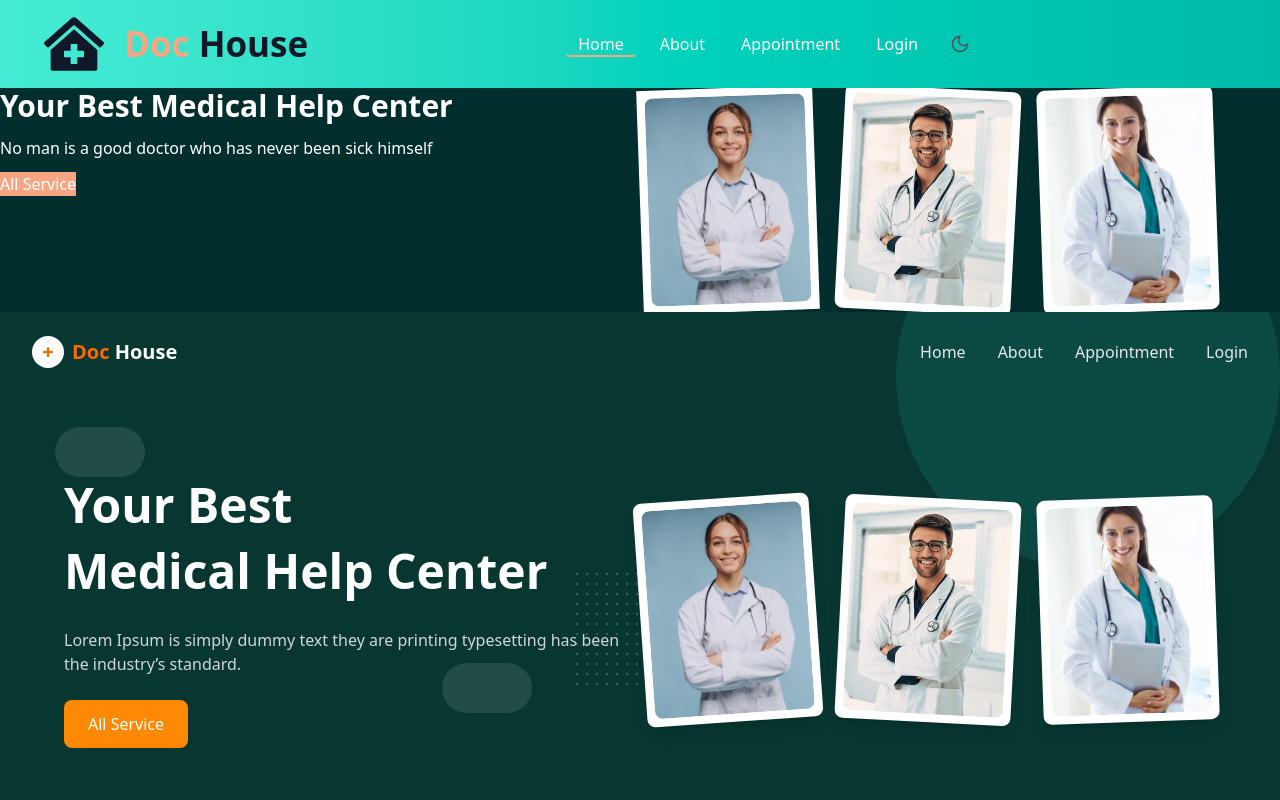
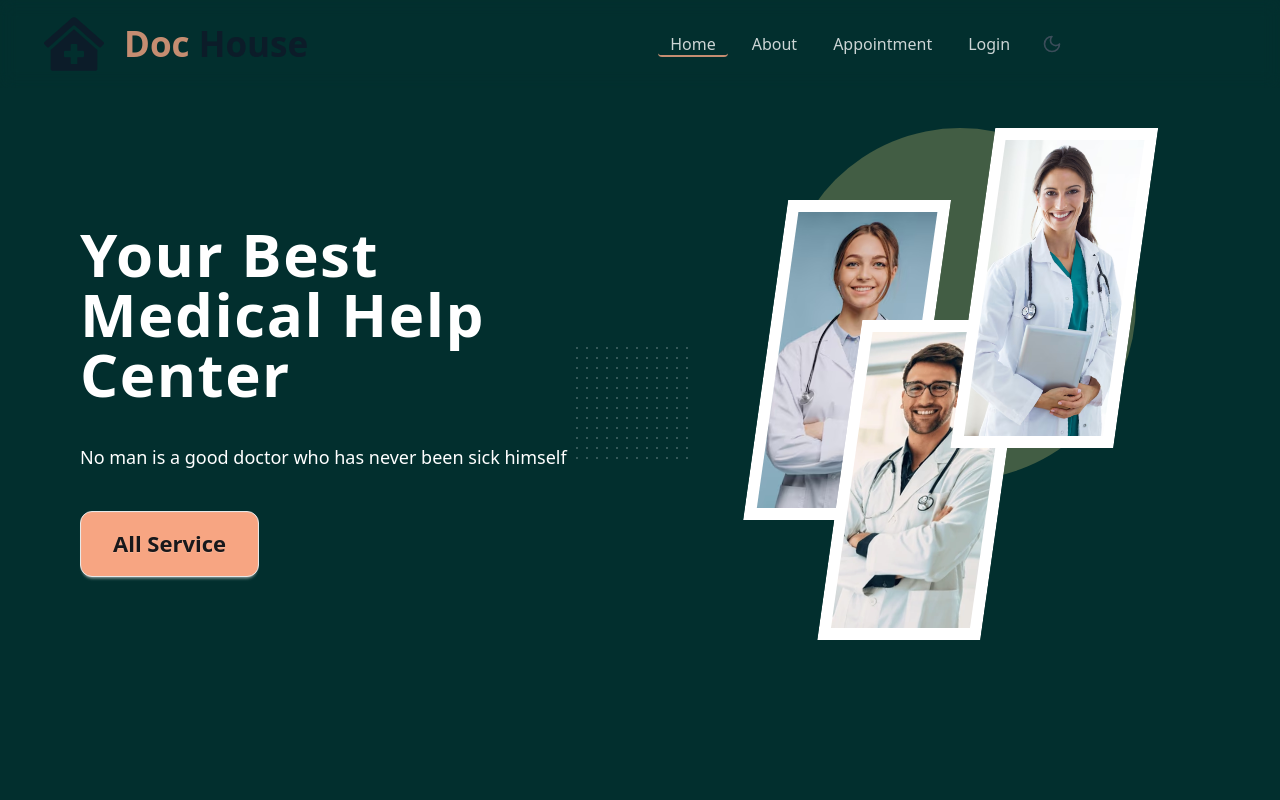
Before and after one commit to Salehchy46/doctors-house-client, a React (Vite) app: page / in a window 1280 px wide. Shown: the top 800 px of the page. Built offline with nearby package versions, Linux system fonts and the light colour scheme.

Commit message:
banner is pixelated according to figma

```diff
--- a/index.html
+++ b/index.html
@@ -6,7 +6,7 @@
     <meta name="viewport" content="width=device-width, initial-scale=1.0" />
     <title>Doctors House</title>
   </head>
-  <body class="max-w-[1600px] mx-auto">
+  <body>
     <div id="root"></div>
     <script type="module" src="/src/main.tsx"></script>
   </body>
--- a/package.json
+++ b/package.json
@@ -29,6 +29,7 @@
     "@types/react": "^19.1.10",
     "@types/react-dom": "^19.1.7",
     "@vitejs/plugin-react": "^5.0.0",
+    "daisyui": "^5.1.10",
     "eslint": "^9.33.0",
     "eslint-plugin-react-hooks": "^5.2.0",
     "eslint-plugin-react-refresh": "^0.4.20",
--- a/src/index.css
+++ b/src/index.css
@@ -1,2 +1,3 @@
 @import "tailwindcss";
 @import "tw-animate-css";
+@plugin "daisyui";
--- a/src/pages/Home/Banner.tsx
+++ b/src/pages/Home/Banner.tsx
@@ -4,22 +4,41 @@ import img3 from '../../assets/doc3.jpg';
 
 const Banner = () => {
     return (
-        <section className='relative bg-teal-950 text-white overflow-hidden'>
-            <div className='flex justify-between'>
-                <div className='flex-1'>
-                    <h2 className="text-3xl font-bold items-center">Your Best Medical Help Center</h2>
-                    <p className='my-3'>No man is a good doctor who has never been sick himself</p>
-                    <button className='btn bg-[#F7A582]'>All Service</button>
-                </div>
-                <div className='flex-1 flex space-x-6 z-10'>
-                    <div className='bg-white p-2 transform rotate-[-2deg] hidden lg:block'>
-                        <img className='w-40 h-52 object-cover rounded-lg' src={img1} alt="" />
+        <section className='hero relative max-w-[1600px] mx-auto text-white min-h-screen overflow-hidden'>
+            <div className='hero-content flex justify-between'>
+                <div className='flex flex-col md:flex-row items-center justify-between px-8 md:px-16 py-10 md:py-20 relative z-10'>
+                    <div className='flex-1'>
+                        <h2 className="text-6xl tracking-wide font-semibold items-center">Your Best Medical Help Center</h2>
+                        <p className='my-10 text-[18px]'>No man is a good doctor who has never been sick himself</p>
+                        <button className='btn btn-xl p-8 rounded-xl bg-[#F7A582]'>All Service</button>
                     </div>
-                    <div className='bg-white rounded-lg shadow-lg p-2 transform rotate-[3deg] hidden lg:block'>
-                        <img className='w-40 h-52 object-cover rounded-lg' src={img2} alt="" />
-                    </div>
-                    <div className='bg-white rounded-lg shadow-lg p-2 transform rotate-[-2deg] hidden lg:block'>
-                        <img className='w-40 h-52 object-cover rounded-lg' src={img3} alt="" />
+                    <div className='relative mt-10 md:mt-0 md:w-1/2 flex justify-center'>
+                        <div className="absolute -left-16 top-1/3 hidden md:block opacity-30 w-80">
+                            <svg width="120" height="120" className="text-gray-200">
+                                <defs>
+                                    <pattern id="dots" x="0" y="0" width="10" height="10" patternUnits="userSpaceOnUse">
+                                        <circle cx="1" cy="1" r="1" fill="currentColor" />
+                                    </pattern>
+                                </defs>
+                                <rect width="120" height="120" fill="url(#dots)" />
+                            </svg>
+                        </div>
+                        <div className='card'>
+                            <div className='flex-1 flex space-x-6 z-10'>
+                                <div>
+                                    <div className='absolute left-36 bottom-20 p-44 z-0 rounded-full opacity-25 bg-amber-200 lg:block'></div>
+                                </div>
+                                <div className='-skew-x-8 lg:block'>
+                                    <img className='p-3 bg-white  relative z-10 left-24 bottom-10 w-80 h-80 object-cover' src={img1} alt="" />
+                                </div>
+                                <div className='-skew-x-8 lg:block'>
+                                    <img className='p-3 bg-white  relative z-20 top-20 w-80 h-80 object-cover' src={img2} alt="" />
+                                </div>
+                                <div className='-skew-x-8  lg:block'>
+                                    <img className='p-3 bg-white relative z-30 right-20 bottom-28  w-80 h-80 object-cover' src={img3} alt="" />
+                                </div>
+                            </div>
+                        </div>
                     </div>
                 </div>
             </div>
--- a/src/pages/Home/HeadSec.tsx
+++ /dev/null
@@ -1,89 +0,0 @@
-import React from "react";
-import img1 from '../../assets/doc1.jpg';
-import img2 from '../../assets/doc2.jpg';
-import img3 from '../../assets/doc3.jpg';
-
-const HeroSection: React.FC = () => {
-  return (
-    <section className="relative bg-[#083731] text-white overflow-hidden">
-      {/* Background big circle */}
-      <div className="absolute -top-32 right-0 w-96 h-96 bg-[#0b4a43] rounded-full"></div>
-
-      {/* Background pill/capsule icons */}
-      <div className="absolute top-20 left-10 opacity-10">
-        <svg width="120" height="120" viewBox="0 0 24 24" fill="none">
-          <rect x="3" y="7" width="18" height="10" rx="5" fill="currentColor" />
-        </svg>
-      </div>
-      <div className="absolute bottom-20 left-1/3 opacity-10">
-        <svg width="120" height="120" viewBox="0 0 24 24" fill="none">
-          <rect x="3" y="7" width="18" height="10" rx="5" fill="currentColor" />
-        </svg>
-      </div>
-
-      {/* Navbar */}
-      <nav className="flex justify-between items-center px-8 py-6 relative z-10">
-        <div className="flex items-center space-x-2">
-          <div className="bg-white w-8 h-8 rounded-full flex items-center justify-center">
-            <span className="text-orange-500 font-bold text-xl">+</span>
-          </div>
-          <h1 className="text-xl font-bold">
-            <span className="text-orange-500">Doc</span> House
-          </h1>
-        </div>
-        <ul className="hidden md:flex space-x-8 text-gray-200">
-          <li className="hover:text-orange-400 cursor-pointer">Home</li>
-          <li className="hover:text-orange-400 cursor-pointer">About</li>
-          <li className="hover:text-orange-400 cursor-pointer">Appointment</li>
-          <li className="hover:text-orange-400 cursor-pointer">Login</li>
-        </ul>
-      </nav>
-
-      {/* Hero content */}
-      <div className="flex flex-col md:flex-row items-center justify-between px-8 md:px-16 py-10 md:py-20 relative z-10">
-        {/* Text Content */}
-        <div className="md:w-1/2 space-y-6">
-          <h2 className="text-4xl md:text-5xl font-bold leading-snug">
-            Your Best <br /> Medical Help Center
-          </h2>
-          <p className="text-gray-300">
-            Lorem Ipsum is simply dummy text they are printing typesetting has been the industry’s standard.
-          </p>
-          <button className="bg-orange-400 text-white font-medium px-6 py-3 rounded-lg hover:bg-orange-500 transition">
-            All Service
-          </button>
-        </div>
-
-        {/* Doctor Images */}
-        <div className="relative mt-10 md:mt-0 md:w-1/2 flex justify-center">
-          {/* Dotted Pattern */}
-          <div className="absolute -left-16 top-1/3 hidden md:block opacity-30">
-            <svg width="120" height="120" className="text-gray-200">
-              <defs>
-                <pattern id="dots" x="0" y="0" width="10" height="10" patternUnits="userSpaceOnUse">
-                  <circle cx="1" cy="1" r="1" fill="currentColor" />
-                </pattern>
-              </defs>
-              <rect width="120" height="120" fill="url(#dots)" />
-            </svg>
-          </div>
-
-          {/* Doctor Cards */}
-          <div className="flex space-x-6 z-10">
-            <div className="bg-white rounded-lg shadow-lg p-2 transform rotate-[-4deg]">
-              <img src={img1} alt="Doctor 1" className="w-40 h-52 object-cover rounded-lg" />
-            </div>
-            <div className="bg-white rounded-lg shadow-lg p-2 transform rotate-[3deg]">
-              <img src={img2} alt="Doctor 2" className="w-40 h-52 object-cover rounded-lg" />
-            </div>
-            <div className="bg-white rounded-lg shadow-lg p-2 transform rotate-[-2deg] hidden lg:block">
-              <img src={img3} alt="Doctor 3" className="w-40 h-52 object-cover rounded-lg" />
-            </div>
-          </div>
-        </div>
-      </div>
-    </section>
-  );
-};
-
-export default HeroSection;
--- a/src/pages/Home/Home.tsx
+++ b/src/pages/Home/Home.tsx
@@ -1,11 +1,12 @@
 import Banner from "./Banner";
-import HeroSection from "./HeadSec";
 
 const Home = () => {
   return (
     <div>
-      <Banner></Banner>
-      <HeroSection></HeroSection>
+      <div className="bg-teal-950">
+        <Banner></Banner>
+      </div>
+
     </div>
   );
 };
--- a/src/shared/Navbar.tsx
+++ b/src/shared/Navbar.tsx
@@ -118,7 +118,7 @@ const Header = () => {
     };
 
     return (
-        <header className="p-3 bg-gradient-to-r from-teal-300 to-teal-500 dark:from-teal-800 dark:to-teal-950 text-gray-900 backdrop-blur-sm sticky top-0 z-50 w-full">
+        <header className="p-3 fixed z-10 opacity-80 bg-transparent text-gray-900 backdrop-blur-sm top-0 w-full">
             <div className="container mx-auto px-4 sm:px-6 lg:px-8">
                 <div className="flex items-center justify-between h-16">
                     {/* Logo Section */}
```
Also changed, not shown: 1 other file (tests, documents, lock files or other folders).
